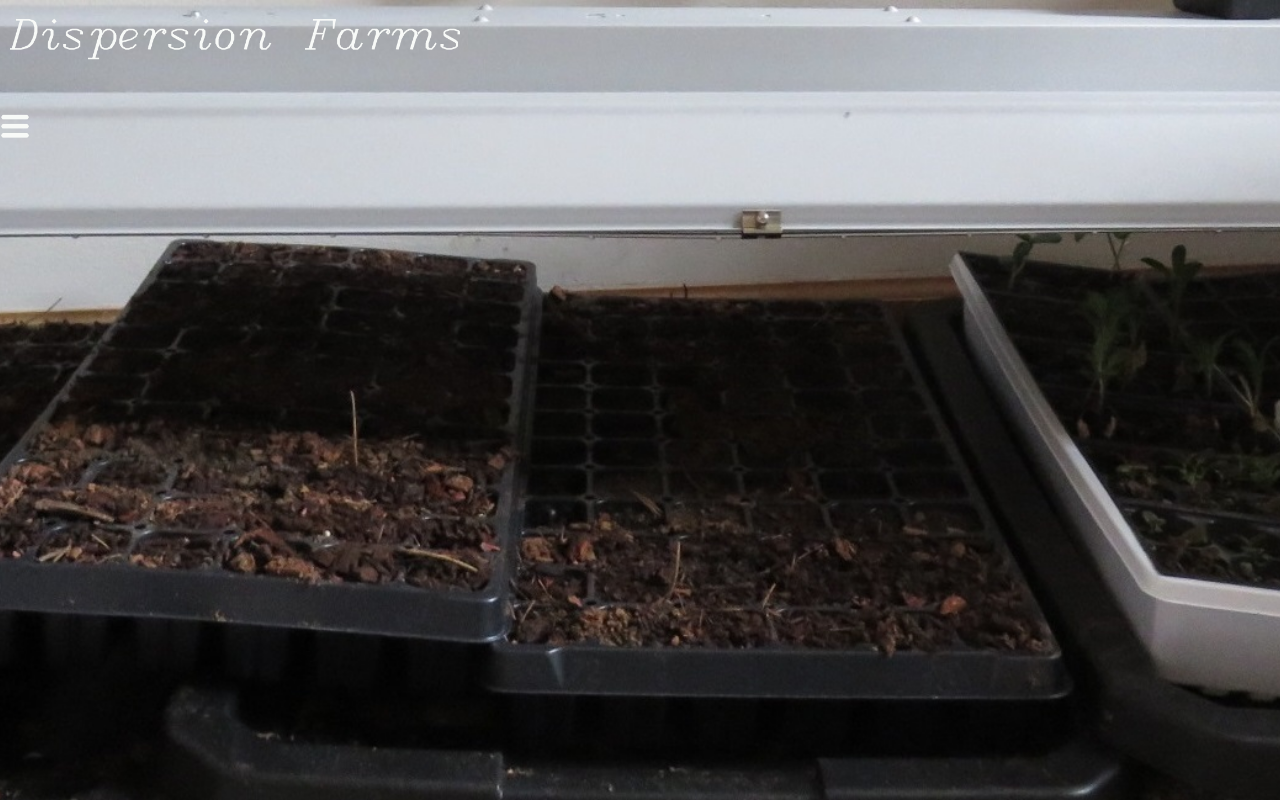
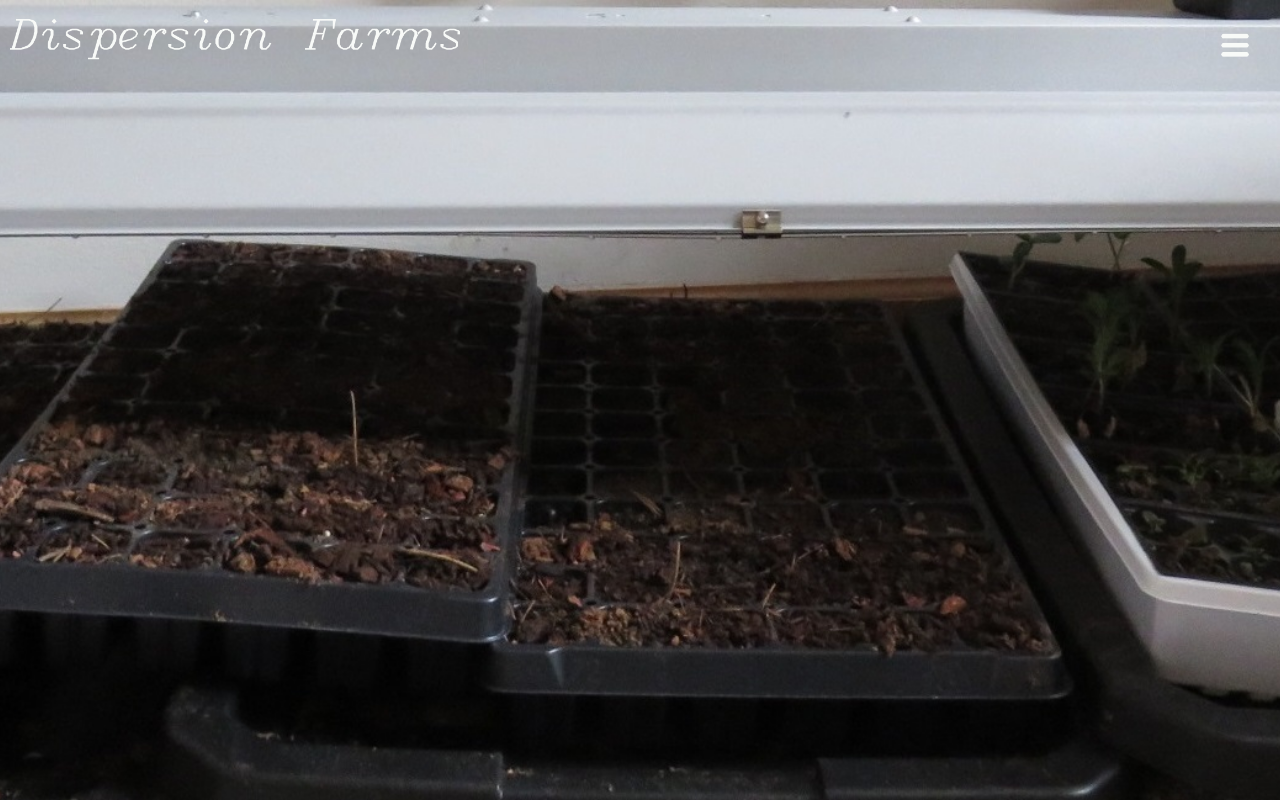
Before and after one commit to alexbob4444/dispersionfarms, a PHP site: page / in a window 1280 px wide. Run offline with PHP 8.4, Linux system fonts and the light colour scheme.

Commit message:
Update style.css

```diff
--- a/style.css
+++ b/style.css
@@ -32,8 +32,9 @@ div.headerd {
 	height:800px;
 }
 div.topbar {
-	position:relative;
-	top:0;
+	position:absolute;
+	top:0px;
+	right:0px;
 	text-align:right;
 }
 div.bodyholder {
```
